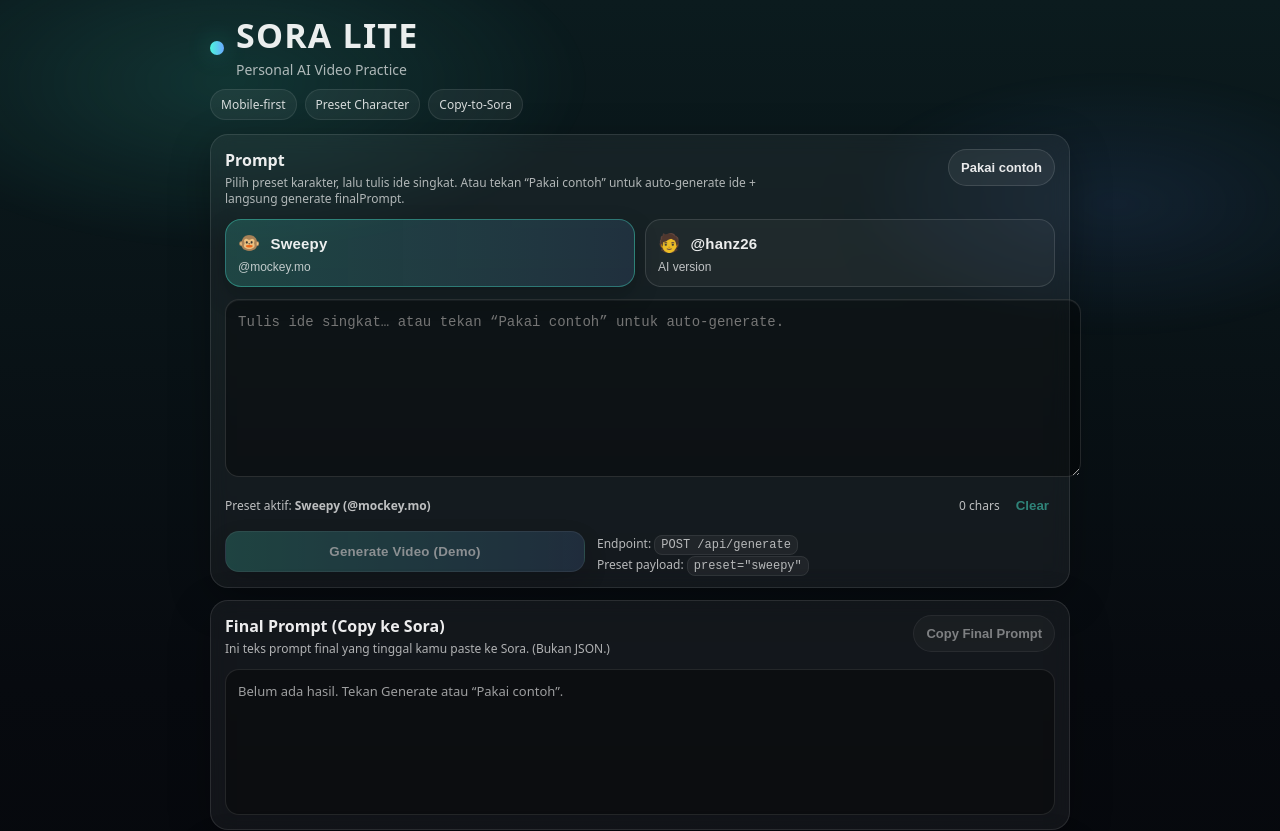
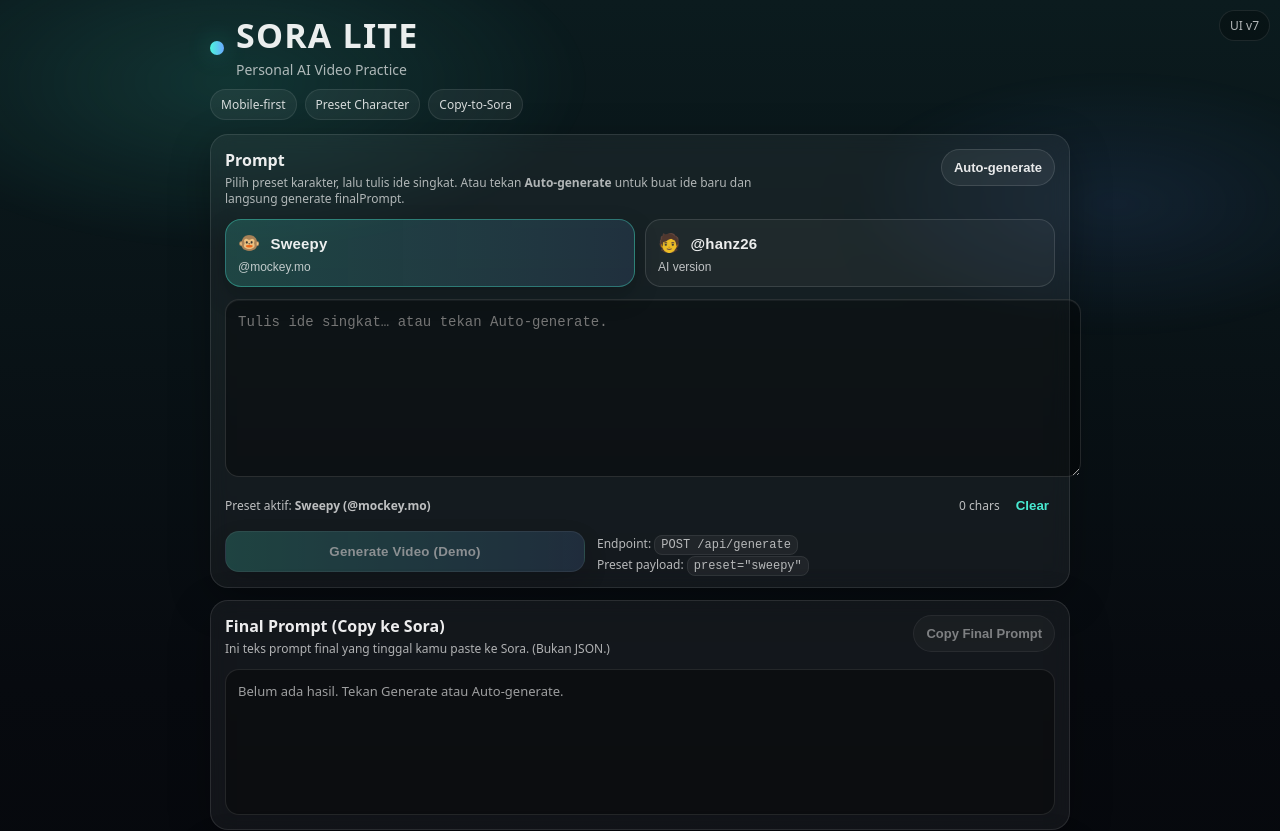
Before and after one commit to hanzonk26/sora-lite, a Next.js app: page / in a window 1280 px wide. Shown: the top 831 px of the page. Built offline with nearby package versions, Linux system fonts and the light colour scheme.

Commit message:
Update page.tsx

```diff
--- a/app/page.tsx
+++ b/app/page.tsx
@@ -14,6 +14,9 @@
   const [copiedFinal, setCopiedFinal] = useState(false);
 
   const finalRef = useRef<HTMLDivElement | null>(null);
+
+  // --- UI version badge (biar gampang ngecek deploy beneran berubah)
+  const UI_VERSION = 'UI v7';
 
   const presetLabel: Record<PresetKey, { title: string; sub: string; emoji: string }> = {
     sweepy: { title: 'Sweepy', sub: '@mockey.mo', emoji: '🐵' },
@@ -35,26 +38,89 @@
     return result?.output?.finalPrompt ? String(result.output.finalPrompt) : '';
   }, [result]);
 
-  function generateAutoPrompt(p: PresetKey) {
-    const variantsSweepy = [
-      'Sweepy (@mockey.mo) di ruang tamu malam hari, suasana tegang ringan, ada kejadian aneh tapi lucu, ekspresi jelas, cinematic lighting, gerakan natural, fokus karakter.',
-      'Sweepy (@mockey.mo) jalan pelan di pinggir sungai mencari ikan kecil, tiba-tiba ada suara dari semak, suasana menegangkan tapi berakhir lucu, cinematic, timing jelas.',
-      'Sweepy (@mockey.mo) duduk santai menonton TV, bayangan di layar makin dekat, Sweepy panik lalu melakukan aksi kocak, tetap cinematic, jelas, tidak terlalu rumit.',
-      'Sweepy (@mockey.mo) membersihkan halaman, tiba-tiba ada benda bergerak sendiri, Sweepy kaget lalu bereaksi lucu, shot rapi, lighting dramatis tapi fun.',
+  // --- Random idea generator (tanpa "contoh" statis)
+  function pick<T>(arr: T[]) {
+    return arr[Math.floor(Math.random() * arr.length)];
+  }
+
+  function generateIdea(p: PresetKey) {
+    if (p === 'sweepy') {
+      const places = [
+        'di ruang tamu malam hari',
+        'di kamar dengan lampu temaram',
+        'di kosan kecil, suasana hujan di luar',
+        'di warung kopi sepi, TV tua menyala',
+        'di ruang keluarga, hanya cahaya TV',
+      ];
+      const movies = [
+        'film horor klasik',
+        'film horor viral',
+        'tayangan misteri tengah malam',
+        'film tentang rumah angker',
+        'film bertema ritual menyeramkan',
+      ];
+      const tvEvents = [
+        'sosok di layar TV makin mendekat ke kaca',
+        'bayangan di TV bergerak tidak sinkron dengan filmnya',
+        'tangan dari dalam layar hampir menyentuh luar',
+        'wajah menyeramkan tiba-tiba memenuhi layar',
+        'suara “krsss…” TV berubah jadi bisikan',
+      ];
+      const punch = [
+        'Sweepy mengetuk TV pakai remote dan sosoknya mundur panik',
+        'Sweepy pencet tombol “mute” dan sosoknya langsung kehilangan tenaga',
+        'Sweepy lempar bantal ke TV, sosoknya kaget dan hilang',
+        'Sweepy nunjuk tulisan “STOP” (tanpa teks overlay), sosoknya langsung patuh mundur',
+        'Sweepy nyalain lampu—ternyata sosoknya cuma pantulan, Sweepy ketawa',
+      ];
+      const style = [
+        'cinematic horror tapi lucu',
+        'horor tegang dengan punchline komedi',
+        'suspense gelap namun ending kocak',
+      ];
+
+      return `@mockey.mo (Sweepy) ${pick(places)} sedang nonton ${pick(
+        movies
+      )}. Lalu ${pick(tvEvents)}. Twist: ${pick(punch)}. Gaya: ${pick(style)}, ekspresi jelas, timing natural.`;
+    }
+
+    // hanz26 (UGC, santai, niche kesehatan bisa)
+    const settings = [
+      'duduk santai di sofa',
+      'di meja kafe minimalis',
+      'di teras rumah pagi hari',
+      'di kamar dengan lighting soft',
+      'di pinggir jendela saat hujan gerimis',
+    ];
+    const hooks = [
+      'buka dengan kalimat singkat yang relatable',
+      'mulai dengan ekspresi “eh gue baru sadar…”',
+      'awal video seperti ngobrol ke teman dekat',
+      'awal dengan “gue mau share tips simpel…”',
+    ];
+    const topics = [
+      'tips kebiasaan sehat 30 detik',
+      'rutinitas minum air yang gampang diikutin',
+      'cara pilih snack lebih aman tanpa ribet',
+      'habit kecil biar badan lebih enteng',
+      '1 kesalahan umum setelah makan besar',
+    ];
+    const actions = [
+      'gesture tangan natural, eye contact ke kamera',
+      'senyum tipis, intonasi santai',
+      'tunjuk botol minum / gelas sebagai properti',
+      'ambil napas kecil lalu lanjut ngomong',
+    ];
+    const softSell = [
+      'sebut “kalau mau, link ada di bio” tanpa hard selling',
+      'soft mention produk/alat pendukung sebagai opsi',
+      'tutup dengan CTA halus: “kalau pengen versi lengkap, komen ya”',
+      'penutup: “gue taruh detailnya di caption”',
     ];
 
-    const variantsHanz = [
-      '@hanz26 duduk santai seperti UGC creator, berbicara singkat ke kamera dengan ekspresi natural, vibe relatable, pencahayaan lembut, framing sederhana, engaging.',
-      '@hanz26 berdiri di kamar/ruang kerja, mode UGC, cerita singkat 1 topik, delivery natural, eye contact, lighting bagus, tone hangat, soft selling halus.',
-      '@hanz26 di cafe sederhana, UGC feel, ngomong santai 2-3 kalimat, ekspresi jujur, natural lighting, handheld halus, vibe premium tapi tetap casual.',
-      '@hanz26 di luar ruangan sore hari, UGC vlog style, cerita singkat, gesture natural, audio ambience ringan, lighting hangat, close-up singkat lalu medium shot.',
-    ];
-
-    const list = p === 'sweepy' ? variantsSweepy : variantsHanz;
-
-    // random ringan + aman
-    const idx = Math.floor(Math.random() * list.length);
-    return list[idx];
+    return `@hanz26 ${pick(settings)} gaya UGC. ${pick(hooks)} tentang ${pick(
+      topics
+    )}. ${pick(actions)}. Ending ${pick(softSell)}. Vibe relatable, natural, cinematic lighting ringan.`;
   }
 
   async function generateWithText(text: string) {
@@ -110,7 +176,7 @@
       setCopiedJson(true);
       setTimeout(() => setCopiedJson(false), 1200);
     } catch {
-      // no-op
+      // ignore
     }
   }
 
@@ -121,16 +187,15 @@
       setCopiedFinal(true);
       setTimeout(() => setCopiedFinal(false), 1200);
     } catch {
-      // no-op
+      // ignore
     }
   }
 
   function onAutoGenerate() {
-    if (loading) return;
-    const auto = generateAutoPrompt(preset);
-    setPrompt(auto);
+    const idea = generateIdea(preset);
+    setPrompt(idea);
     setErr('');
-    generateWithText(auto);
+    generateWithText(idea); // auto generate finalPrompt
   }
 
   function onClear() {
@@ -143,6 +208,9 @@
   return (
     <div style={S.page}>
       <div style={S.bgGlow} />
+
+      {/* version badge */}
+      <div style={S.versionBadge}>{UI_VERSION}</div>
 
       <main style={S.container}>
         <header style={S.header}>
@@ -167,7 +235,7 @@
             <div>
               <div style={S.cardTitle}>Prompt</div>
               <div style={S.cardHint}>
-                Pilih preset karakter, lalu tulis ide singkat. Atau tekan “Pakai contoh” untuk auto-generate ide + langsung generate finalPrompt.
+                Pilih preset karakter, lalu tulis ide singkat. Atau tekan <b>Auto-generate</b> untuk buat ide baru dan langsung generate finalPrompt.
               </div>
             </div>
 
@@ -176,9 +244,9 @@
               style={{ ...S.smallBtn, opacity: loading ? 0.6 : 1 }}
               onClick={onAutoGenerate}
               disabled={loading}
-              title="Auto generate prompt + generate otomatis"
+              title="Buat ide random + generate otomatis"
             >
-              {loading ? 'Generating…' : 'Pakai contoh'}
+              {loading ? 'Generating…' : 'Auto-generate'}
             </button>
           </div>
 
@@ -196,7 +264,6 @@
                     ...S.presetBtn,
                     ...(active ? S.presetBtnActive : null),
                     opacity: loading ? 0.75 : 1,
-                    cursor: loading ? 'not-allowed' : 'pointer',
                   }}
                 >
                   <div style={S.presetTop}>
@@ -216,32 +283,20 @@
               setPrompt(e.target.value);
               if (err) setErr('');
             }}
-            placeholder="Tulis ide singkat… atau tekan “Pakai contoh” untuk auto-generate."
+            placeholder="Tulis ide singkat… atau tekan Auto-generate."
             rows={7}
           />
 
           <div style={S.miniRow}>
             <div style={S.miniLeft}>
               <div style={S.miniText}>
-                Preset aktif:{' '}
-                <span style={S.miniStrong}>
-                  {preset === 'sweepy' ? 'Sweepy (@mockey.mo)' : '@hanz26 (AI version)'}
-                </span>
+                Preset aktif: <span style={S.miniStrong}>{preset === 'sweepy' ? 'Sweepy (@mockey.mo)' : '@hanz26 (AI version)'}</span>
               </div>
             </div>
 
             <div style={S.miniRight}>
               <span style={S.charCount}>{prompt.length} chars</span>
-              <button
-                type="button"
-                onClick={onClear}
-                disabled={loading || prompt.length === 0}
-                style={{
-                  ...S.linkBtn,
-                  opacity: loading || prompt.length === 0 ? 0.5 : 1,
-                  cursor: loading || prompt.length === 0 ? 'not-allowed' : 'pointer',
-                }}
-              >
+              <button type="button" onClick={onClear} disabled={loading || prompt.length === 0} style={S.linkBtn}>
                 Clear
               </button>
             </div>
@@ -296,7 +351,7 @@
           </div>
 
           <div style={S.resultBox}>
-            {!finalPrompt && !loading ? <div style={S.emptyState}>Belum ada hasil. Tekan Generate atau “Pakai contoh”.</div> : null}
+            {!finalPrompt && !loading ? <div style={S.emptyState}>Belum ada hasil. Tekan Generate atau Auto-generate.</div> : null}
             {loading ? <div style={S.loadingState}>Sedang proses…</div> : null}
             {finalPrompt ? <pre style={S.pre}>{finalPrompt}</pre> : null}
           </div>
@@ -307,7 +362,7 @@
           <div style={S.cardHead}>
             <div>
               <div style={S.cardTitle}>Response (JSON)</div>
-              <div style={S.cardHint}>Kalau mau inspect storyboard, copy JSON-nya.</div>
+              <div style={S.cardHint}>Kalau mau edit/inspect storyboard, copy JSON-nya.</div>
             </div>
 
             <button
@@ -337,7 +392,7 @@
           </div>
 
           <div style={S.footerNote}>
-            Tips: untuk test endpoint di browser, buka <code style={S.code}>/api/generate</code> (GET) cuma untuk cek hidup. Generate beneran pakai POST.
+            Tips: buka <code style={S.code}>/api/generate</code> (GET) untuk cek endpoint hidup.
           </div>
         </section>
 
@@ -365,6 +420,18 @@
       'radial-gradient(600px 280px at 20% 10%, rgba(70,255,220,0.12), transparent 60%), radial-gradient(500px 240px at 85% 20%, rgba(90,140,255,0.10), transparent 55%)',
     filter: 'blur(6px)',
     pointerEvents: 'none',
+  },
+  versionBadge: {
+    position: 'fixed',
+    top: 10,
+    right: 10,
+    zIndex: 50,
+    fontSize: 12,
+    padding: '6px 10px',
+    borderRadius: 999,
+    background: 'rgba(0,0,0,0.35)',
+    border: '1px solid rgba(255,255,255,0.12)',
+    opacity: 0.75,
   },
   container: {
     maxWidth: 860,
@@ -510,6 +577,7 @@
     border: 'none',
     color: 'rgba(76,245,219,0.95)',
     fontWeight: 800,
+    cursor: 'pointer',
     padding: 6,
   },
   actionsRow: {
```
